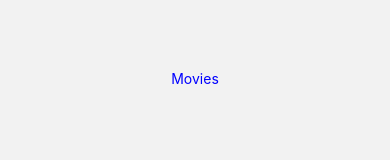
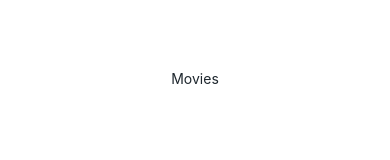
Before and after one commit to jkim8/sun-movie, a React Native app: screen /Movies in a window 390 px wide. Shown: the part 351-511 px from the top of the page. Built offline with nearby package versions, Linux system fonts and the light colour scheme.

Commit message:
theme for dark mode

```diff
--- a/App.js
+++ b/App.js
@@ -1,6 +1,6 @@
 import React, { useState } from "react";
 import AppLoading from "expo-app-loading";
-import { Text } from "react-native";
+import { Text, useColorScheme } from "react-native";
 import * as Font from "expo-font";
 import { Asset, useAssets } from "expo-asset";
 import { Ionicons } from "@expo/vector-icons";
@@ -8,17 +8,23 @@
 import { NavigationContainer } from "@react-navigation/native";
 import Stack from "./navigation/Stack";
 import Root from "./navigation/Root";
+import { darkTheme, lightTheme } from "./styled";
+import { ThemeProvider } from "styled-components/native";
 
 export default function App() {
   const [assets] = useAssets([require("./sunssc.png")]);
   const [loaded] = Font.useFonts(Ionicons.font);
 
+  const isDark = useColorScheme() === "dark";
+
   if (!assets || !loaded) {
     return <AppLoading />;
   }
   return (
-    <NavigationContainer>
-      <Root />
-    </NavigationContainer>
+    <ThemeProvider theme={isDark ? darkTheme : lightTheme}>
+      <NavigationContainer>
+        <Root />
+      </NavigationContainer>
+    </ThemeProvider>
   );
 }
--- a/screens/Movies.js
+++ b/screens/Movies.js
@@ -1,15 +1,15 @@
 import React from "react";
-import { TouchableOpacity, Text, StyleSheet } from "react-native";
 import styled from "styled-components/native";
 
-const Btn = styled.View`
+const Btn = styled.TouchableOpacity`
   flex: 1;
   justify-content: center;
   align-items: center;
+  background-color: ${(props) => props.theme.mainBgColor};
 `;
 
 const Title = styled.Text`
-  color: blue;
+  color: ${(props) => props.theme.textColor};
 `;
 
 const Movies = ({ navigation: { navigate } }) => (
--- /dev/null
+++ b/styled.js
@@ -0,0 +1,8 @@
+export const lightTheme = {
+  mainBgColor: "white",
+  textColor: "#1e272e",
+};
+export const darkTheme = {
+  mainBgColor: "#1e272e",
+  textColor: "#d2dae2",
+};
```
